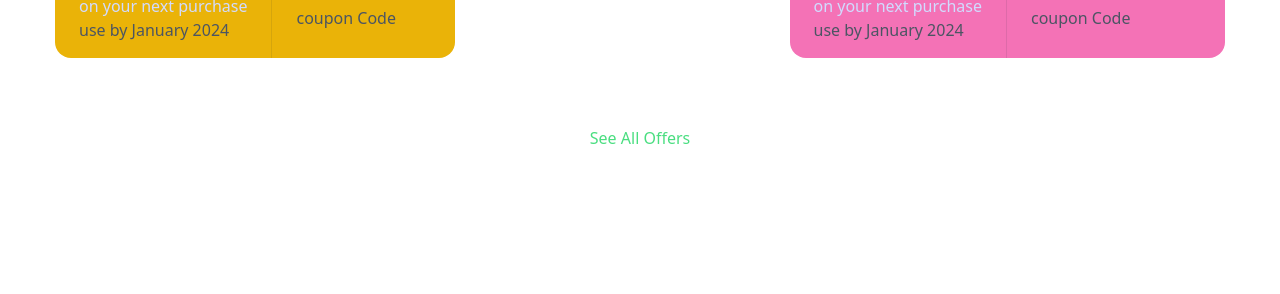
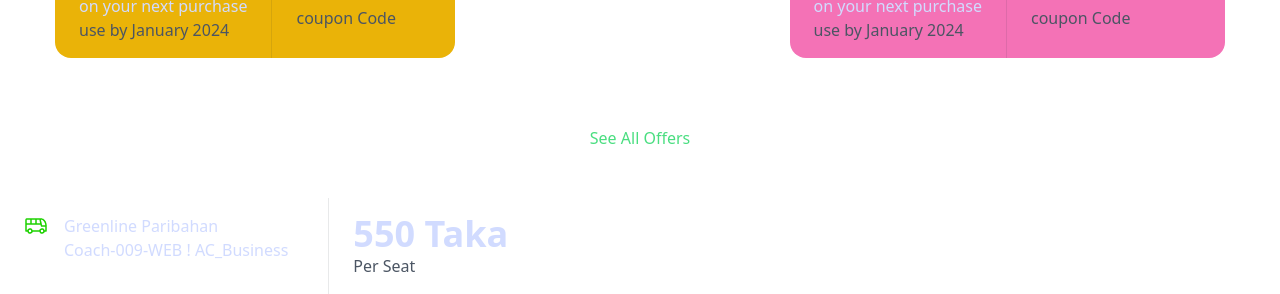
Before and after one commit to Uday833/Bus-ticket, a plain HTML site: page index.html in a window 1280 px wide. Shown: the part 670-964 px from the top of the page. Before the commit the page ends 828 px from the top, so only its background shows below. Drawn offline with nearby package versions, Linux system fonts and the light colour scheme.

Commit message:
started ticket part

```diff
--- a/index.html
+++ b/index.html
@@ -11,7 +11,9 @@
 <link rel="stylesheet" href="styles/style.css">
 </head>
 <body>
+  <main>
     <!-- nav-bar -->
+    <section>
       <nav>
         <div class="navbar bg-base-100">
           <div class="navbar-start">
@@ -49,7 +51,9 @@
           </div>
         </div>
       </nav>
+    </section>
     <!-- banner ------------------------------------------------------------------->
+    <section>
       <div class="banner">
         <div class="bandiv1">
           <h1 style="font-size: 64px;font-family: system-ui, -apple-system, BlinkMacSystemFont, 'Segoe UI', Roboto, Oxygen, Ubuntu, Cantarell, 'Open Sans', 'Helvetica Neue', sans-serif;margin: 0;"> End-to-End Travel with </h1>
@@ -63,7 +67,9 @@
           </div>
         </div>
       </div>
+    </section>
     <!-- offer------------------------------------------- -->
+    <section>
       <div>
         <div class="flex justify-between">
           <div>
@@ -102,6 +108,29 @@
       <div class="button-container text-center" style="margin-top: 60px; "> <!-- Updated button container -->
         <button type="" class="rounded-3xl px-4 bg-white text-green-400 p-2 ">See All Offers</button>
       </div>
+    </section>
+
+  <!-- ticket part-------------------------------------------------------- -->
+  <section>
+    <div class="stats bg-white text-primary-content" style="margin-top: 40px;margin-right: 55px;">
+      <div class="stat flex">
+        <div><img src="B9A5-smart-ticketing/images/bus-icon.png" alt=""></div>
+        <div>
+        <h1 class="bold">Greenline Paribahan</h1>
+        <h3>Coach-009-WEB ! AC_Business</h3>
+      </div>
+        <div>
+
+        </div>
+      </div>
+      <div class="stat">
+        <div class="stat-value">550 Taka</div>
+        <div class="stat-title text-gray-600">Per Seat</div>
+      </div>
+
+  </section>
+
+  </main>
 
 
 
```
Also changed, not shown: styles/style.css (line endings or trailing spaces). Lines whose indentation alone changed are shown as unchanged.
